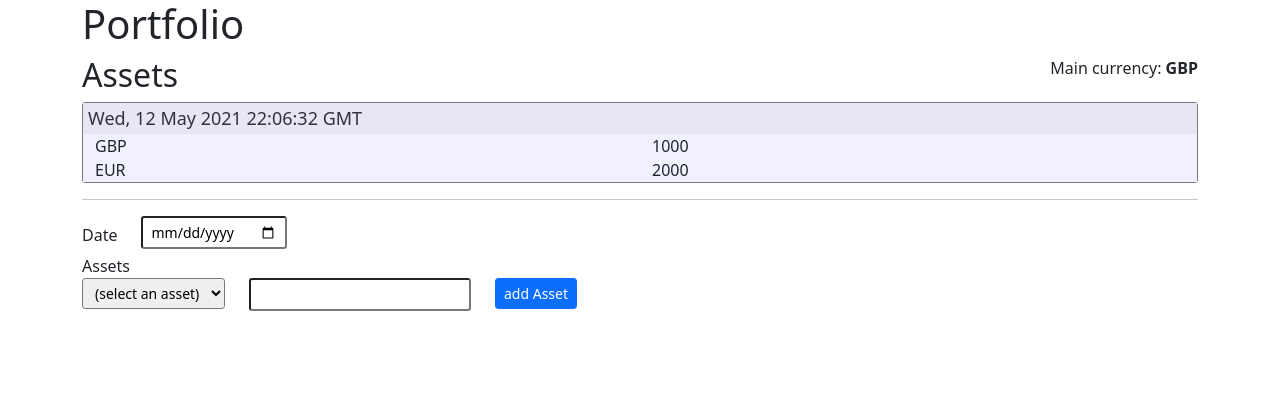
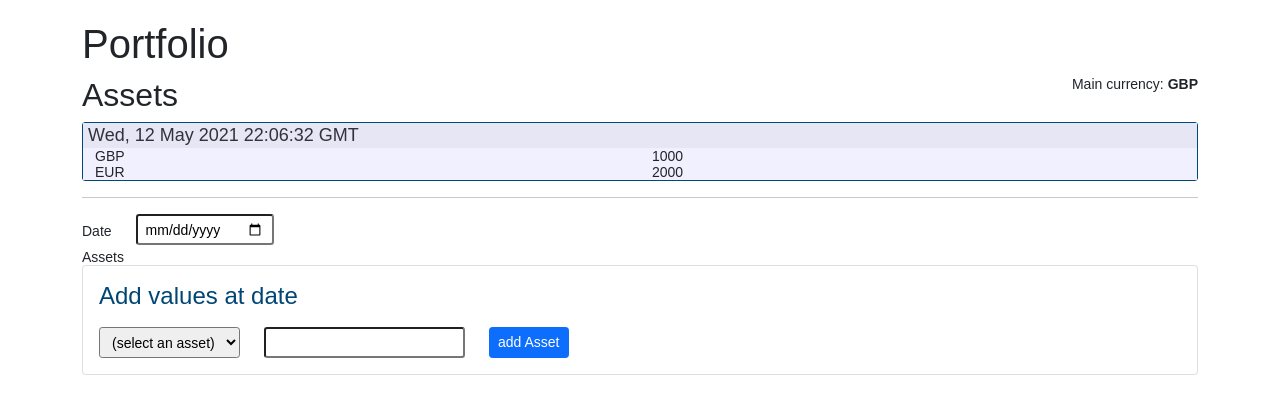
Before and after one commit to alex-piccione/spikes.React, a React (Create React App) app: page / in a window 1280 px wide. Shown: the top 414 px of the page. Built offline with nearby package versions, Linux system fonts and the light colour scheme.

Commit message:
Add SASS preprocessor for CSS

```diff
--- a/package.json
+++ b/package.json
@@ -11,6 +11,7 @@
     "@types/react": "^17.0.0",
     "@types/react-dom": "^17.0.0",
     "@types/react-redux": "^7.1.16",
+    "node-sass": "^6.0.0",
     "react": "^17.0.1",
     "react-dom": "^17.0.1",
     "react-redux": "^7.2.3",
--- a/src/CSS/index.css
+++ b/src/CSS/index.scss
@@ -1,3 +1,6 @@
+$space: 1rem;
+$primaryColor: rgb(0, 70, 117);
+
 body {
   font: 14px "Century Gothic", Futura, sans-serif;
   margin: 20px;
@@ -14,7 +17,7 @@ clear: both;
 }
 
 .status {
-  margin-bottom: 10px
+  margin-bottom: $space
 }
 
 .square {
@@ -55,12 +58,15 @@ code {
     monospace;
 }
 
+.marginBottom {
+  margin-bottom: $space;
+}
 
 
 /* Portfolio */
 
 .portfolio-date-container {
-  border: solid 1px rgb(120, 120, 130);
+  border: solid 1px lighten($color: $primaryColor, $amount: 0.5);
   border-radius: 3px;
 }
 
@@ -74,3 +80,9 @@ code {
 .portfolio-date-asset {
   background-color: rgb(240, 240, 255);
 }
+
+/* Bootstrap overrides */
+
+.card-title {
+  color: $primaryColor
+}
--- a/src/components/Portfolio/Assets.component.tsx
+++ b/src/components/Portfolio/Assets.component.tsx
@@ -11,6 +11,6 @@ export class Assets extends React.Component<AssetProps, DateAssets> {
   }
 
   render() {
-    return <div>Asset: {this.state.date}</div>
+    return <div className="card">Asset: {this.state.date}</div>
   }
 }
--- a/src/components/Portfolio/Dashboard.tsx
+++ b/src/components/Portfolio/Dashboard.tsx
@@ -45,18 +45,20 @@ export default class PortfolioDashboard extends React.Component<DashboardProps,
 
   render() {
     return <div className="container">
-      <h1>Portfolio</h1>
+      <h1>Portfolio </h1>
+      <CurrencyInUse />
 
       <Spikes show={false} />
 
-      <CurrencyInUse />
-      <div><h2>Assets</h2></div>
+      <h2>Assets</h2>
       {this.state.portfolio.dates.map(d =>
         <DateAssetsView dateAssets={d} key={d.date.getUTCMilliseconds()} ></DateAssetsView>
       )}
       <hr />
+
       <DateAssetsAdd availableAssets={this.props.availableAssets} add={this.addAsset}></DateAssetsAdd>
-      </div>
+
+    </div>
   }
 }
 
--- a/src/components/Portfolio/DateAssetsAdd.component.tsx
+++ b/src/components/Portfolio/DateAssetsAdd.component.tsx
@@ -110,7 +110,9 @@ class NewAsset extends React.Component<NewAssetProps, NewAssetState> {
   }
 
   render() {
-    return <div className="row">
+    return <div className="card ">
+      <div className="card-body row">
+        <h4 className="card-title marginBottom">Add values at date</h4>
         <div className="col-auto">
           <select className="form-control-sm" onChange={evt => this.selectAsset(evt.target.value)}>
             <option>(select an asset)</option>
@@ -124,5 +126,6 @@ class NewAsset extends React.Component<NewAssetProps, NewAssetState> {
           <span onClick={this.add} className="btn btn-primary btn-sm">add Asset</span>
         </div>
       </div>
+    </div>
   }
 }
--- a/src/index.tsx
+++ b/src/index.tsx
@@ -1,7 +1,7 @@
 import React from "react"
 import ReactDOM from "react-dom"
-import "./CSS/index.css"
 import "./CSS/bootstrap.min.css"
+import "./CSS/index.scss"
 import { Game } from "./components/Game"
 import { AuthorQuiz } from "./components/AuthorQuiz"
 import { } from "./components/StopWatch"
```
Also changed, not shown: 1 other file (tests, documents, lock files or other folders). Lines whose indentation alone changed are shown as unchanged.
